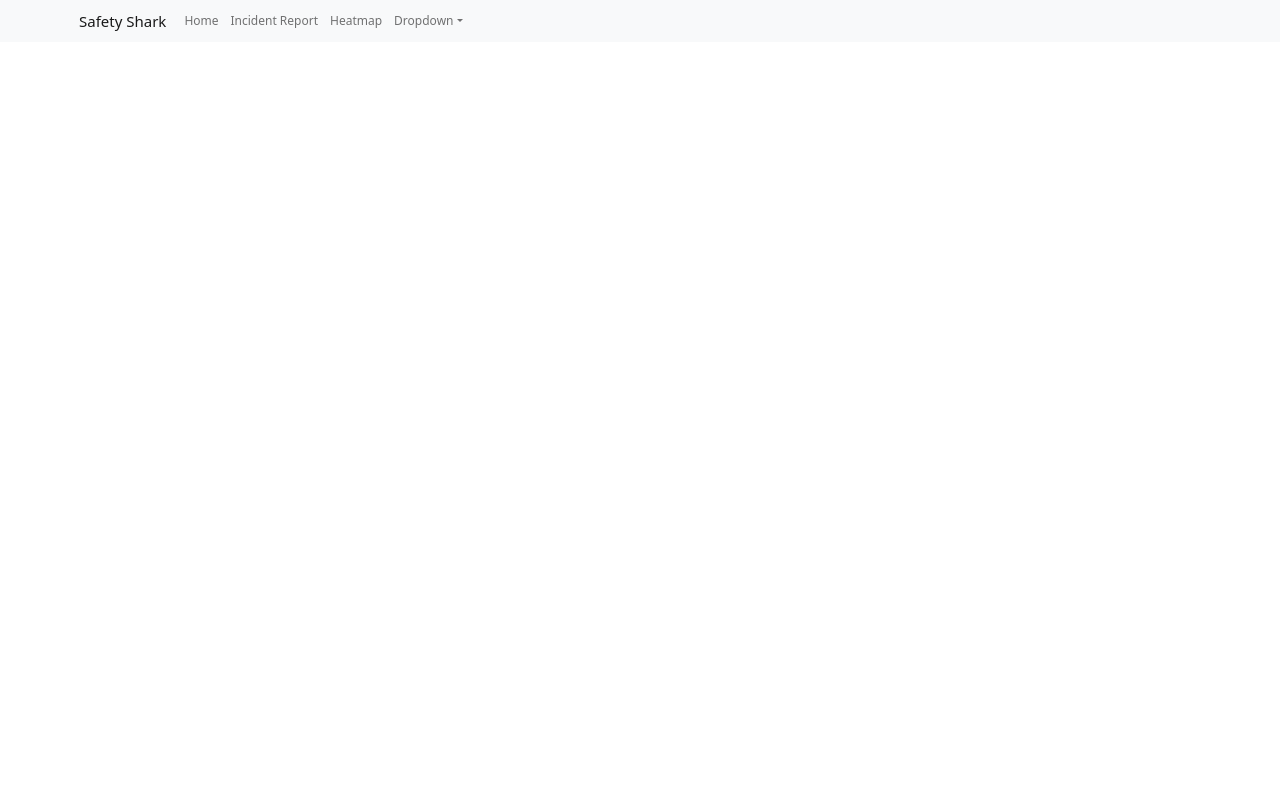
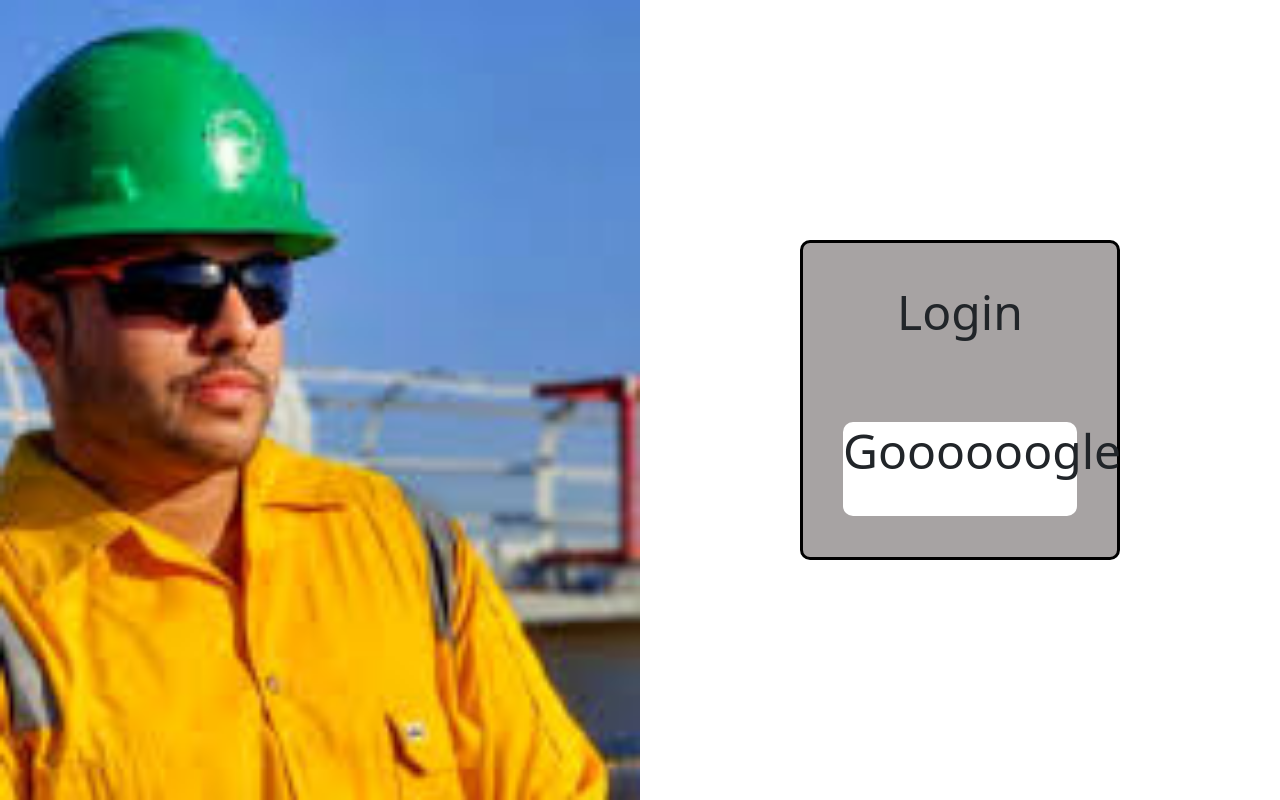
Before and after one commit to jr7072/CodeRed, a React (Create React App) app: page / in a window 1280 px wide. Built offline with nearby package versions, Linux system fonts and the light colour scheme.

Commit message:
added landing page and changes App.js

```diff
--- a/src/App.css
+++ b/src/App.css
@@ -5,10 +5,3 @@ html, body{
     font-size: 12px;
 
 }
-
-.App{
-
-    width: 100%;
-    height: 100%;
-
-}
--- a/src/App.js
+++ b/src/App.js
@@ -1,11 +1,26 @@
 import './App.css';
 import {NavigationBar} from './Components/Nav/Nav.js';
+import {BrowserRouter as Router, Switch, Route, Link} from "react-router-dom";
 import 'bootstrap/dist/css/bootstrap.min.css';
+import { LandingComponent } from './Components/Landing/LandingCom';
 
 function App() {
   return (
     <div className="App">
-      <NavigationBar />
+
+      <section>
+        <Router>
+          <Switch>
+            <Route path="/" exact>
+              <LandingComponent />
+            </Route>
+            <Route path="/home" exact>
+              <NavigationBar />
+            </Route>
+          </Switch>
+        </Router>
+      </section>
+
     </div>
   );
 }
--- a/src/Components/Landing/Landing.css
+++ b/src/Components/Landing/Landing.css
@@ -1,5 +1,65 @@
 .landing{
 
     width: 100%;
-    height: 100%;
+    background-color: black;
+    display: flex;
 }
+
+.landing .picture {
+
+    width: 50%;
+    min-height:100vh;
+    background-image: url("../../Assets/images/image2.png");
+    background-repeat: no-repeat;
+    background-position: right;
+    background-size: cover;
+}
+
+.landing .login-section{
+
+    width: 50%;
+    min-height: 100vh;
+    background-color: white;
+    display: flex;
+    justify-content: center;
+    align-items: center;
+}
+
+.login-section .login{
+
+    width: 50%;
+    height: 40%;
+    background-color: #a7a3a3;
+    border: 3px solid #000000;
+    border-radius: 10px;
+    display: flex;
+    justify-content: center;
+    flex-wrap: wrap;
+
+}
+
+.login h2{
+
+    text-align: center;
+    font-size: 4rem;
+}
+
+.login .login-input{
+
+    width: 30%;
+    height: 30%;
+    background-color: white;
+    border-radius: 10px;
+
+
+}
+
+.login .login-input, .login h2{
+
+    flex: 1 0 40%;
+    margin: 40px;
+}
+
+.login-input h2{
+    margin: 0;
+}
--- a/src/Pages/Landing/Landing.js
+++ b/src/Pages/Landing/Landing.js
@@ -10,7 +10,12 @@ export const Landing = () => {
 
             </div>
             <div className="login-section">
-
+                <div className="login">
+                    <h2>Login</h2>
+                    <div className="login-input">
+                        <h2>Goooooogle</h2>
+                    </div>
+                </div>
             </div>
 
         </section>
```
Also changed, not shown: src/Assets/images/image2.png (added).
